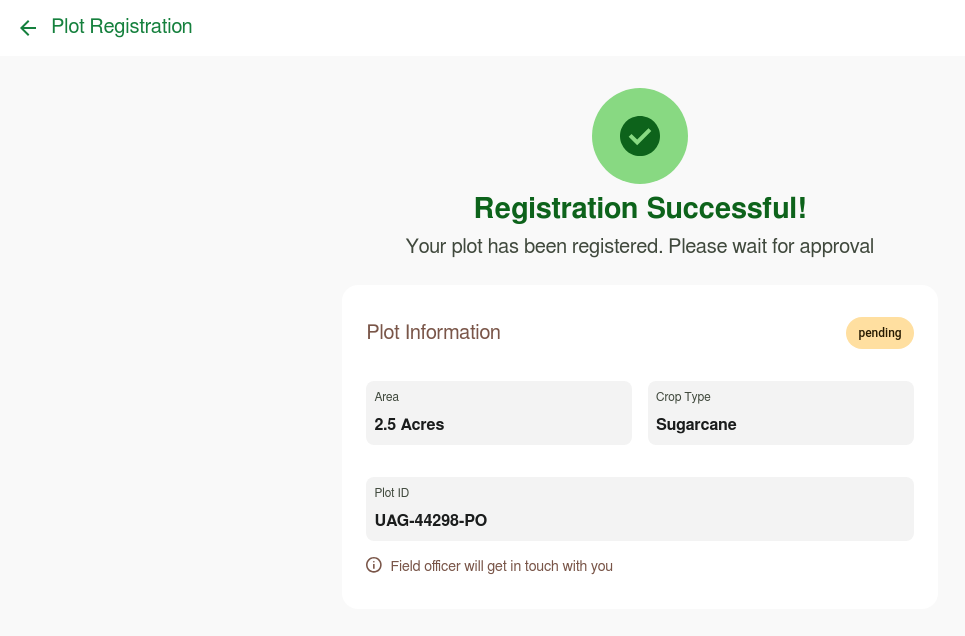
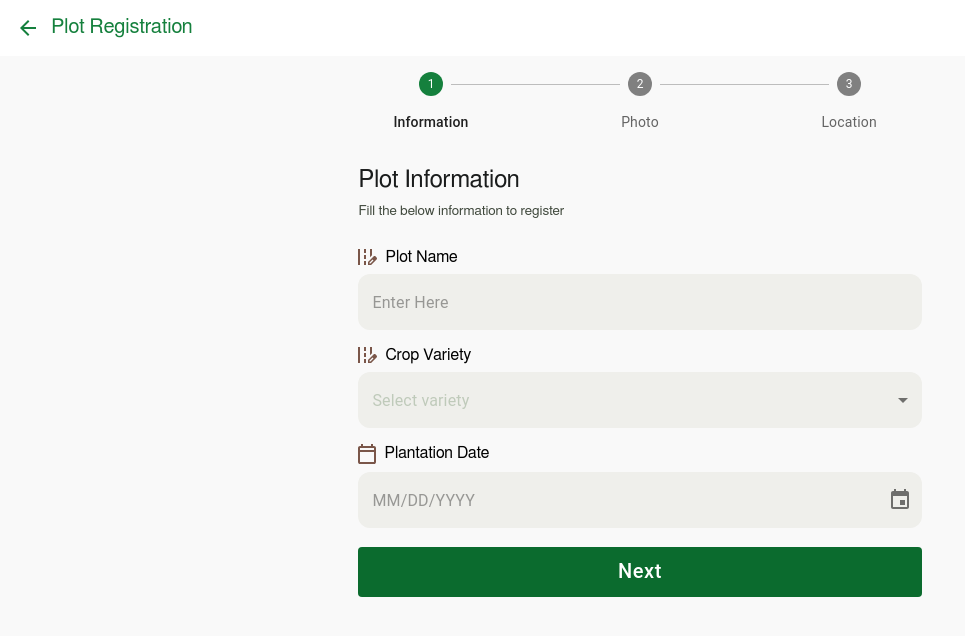
Before and after one commit to KrushiBrahma/YCA-UI, a React (Vite) app: page /enrollment in a window 1280 px wide. Shown: the top 636 px of the page, without its empty margins (0-965 px from the left). Built offline with nearby package versions, Linux system fonts and the light colour scheme.

Commit message:
chore: remove unused imports

```diff
--- a/src/App.tsx
+++ b/src/App.tsx
@@ -1,6 +1,5 @@
 import { Route, Routes } from "react-router-dom"
 import Dashboard from "./screens/Plots/Plots"
-import Header from "./components/Header/header"
 import PlotEnrollment from "./screens/PlotEnrollment/PlotEnrollment"
 
 
--- a/src/components/Header/header.tsx
+++ b/src/components/Header/header.tsx
@@ -1,4 +1,4 @@
-import {Box, Button, Grid} from '@mui/material';
+import {Box, Button} from '@mui/material';
 import styles from './header.module.scss'
 import logo from '../../assets/Farmer Profile.svg'
 
--- a/src/screens/PlotEnrollment/PlotEnrollment.tsx
+++ b/src/screens/PlotEnrollment/PlotEnrollment.tsx
@@ -1,4 +1,4 @@
-import { useEffect, useMemo } from 'react';
+import { useMemo } from 'react';
 import { Box, Button, Chip, IconButton, MenuItem, Select, Step, StepLabel, Stepper, TextField } from '@mui/material';
 import styles from './PlotEnrollment.module.scss';
 import { ArrowBack } from '@mui/icons-material'
@@ -19,13 +19,13 @@ const PlotEnrollment = () => {
     const navigate = useNavigate();
     const [currentStep, setCurrentStep] = useState(0);
     const [coordinates, setCoordinates] = useState<Coordinates[]>([]);
-    const [isEnrollmentSucceded, setIsEnrollmentSucceded] = useState(true);
+    const [isEnrollmentSucceded, setIsEnrollmentSucceded] = useState(false);
 
     const stepLabels = useMemo(() => getStepLabels(currentStep), [currentStep])
     const isLastStep = useMemo(() => currentStep === steps.length - 1, [currentStep]);
 
     const handleNext = () => {
-        if (isLastStep) console.log(currentStep)
+        if (isLastStep) setIsEnrollmentSucceded(true)
         else setCurrentStep((prev) => prev + 1);
     }
     const getLocation = () => {
@@ -41,7 +41,7 @@ const PlotEnrollment = () => {
                 setCoordinates([...coordinates, { longitude: pos.coords.longitude, latitude: pos.coords.latitude }])
             },
             (err) => {
-                console.log('error in location')
+                console.log('error in location',err)
             },
             {
                 enableHighAccuracy: true,
@@ -207,7 +207,7 @@ const CustomSelect = () => {
 }
 
 const CustomDatePicker = () => {
-    const [value, setValue] = useState(null);
+    const [value] = useState(null);
     return (
         <LocalizationProvider dateAdapter={AdapterDayjs}>
             <DatePicker
--- a/src/screens/Plots/Plots.tsx
+++ b/src/screens/Plots/Plots.tsx
@@ -1,8 +1,6 @@
-import { Box, Chip, Button, Icon, IconButton } from '@mui/material';
+import { Box, Chip,Icon,} from '@mui/material';
 import styles from './plots.module.scss';
 import actionIcon from '../../assets/action_icon.svg'
-import plot_one from '../../assets/Container.svg'
-import plot_two from '../../assets/Map View Highway Plot.svg'
 
 import addplot from '../../assets/Background.svg'
 import { plots } from './utils';
```
